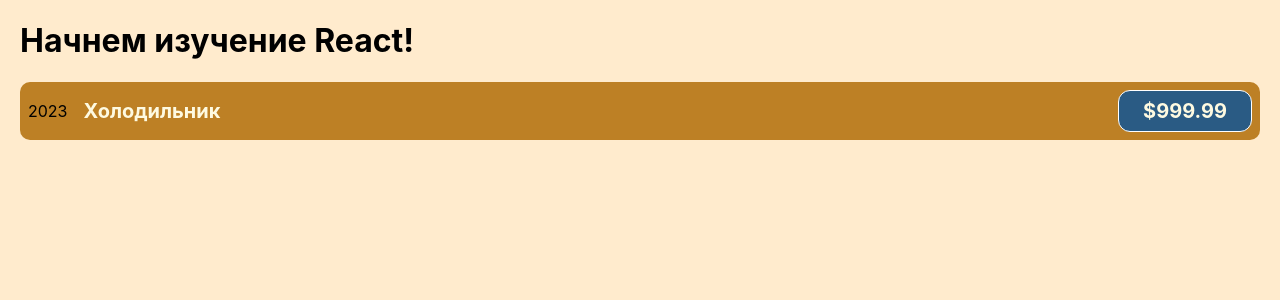
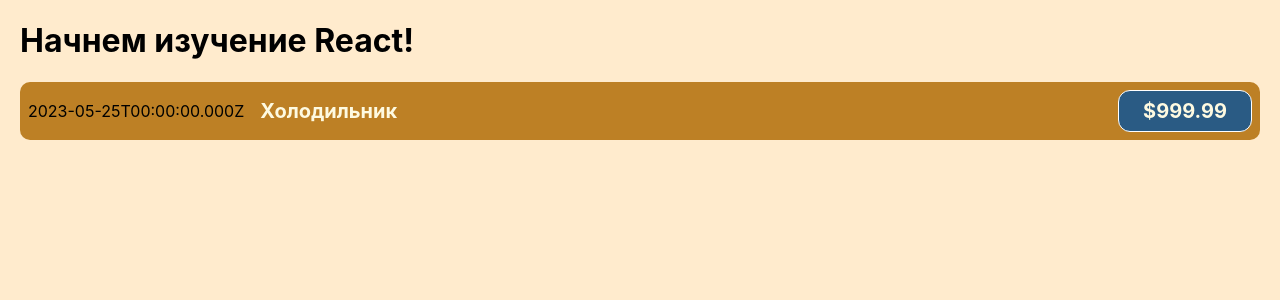
Before and after one commit to lmalunin/piter_react_allahwerdov, a React (Create React App) app: page / in a window 1280 px wide. Shown: the top 300 px of the page. Built offline with nearby package versions, Linux system fonts and the light colour scheme.

Commit message:
отображение динамических данных в JSX (lesson 20)

```diff
--- a/src/components/CostItem.tsx
+++ b/src/components/CostItem.tsx
@@ -1,12 +1,16 @@
 import './CostItem.css';
 
 function CostItem() {
+    const costDate = new Date(2023, 4, 25);
+    const costDescription = 'Холодильник';
+    const costAmount = 999.99;
+
     return (
     <div className='cost-item'>
-               <div>2023</div>
+               <div>{costDate.toISOString()}</div>
                <div className='cost-item__description'>
-              <h2>Холодильник</h2>
-              <div className='cost-item__price'>$999.99</div>
+              <h2>{costDescription}</h2>
+              <div className='cost-item__price'>${costAmount}</div>
             </div>
          </div>
     );
```
